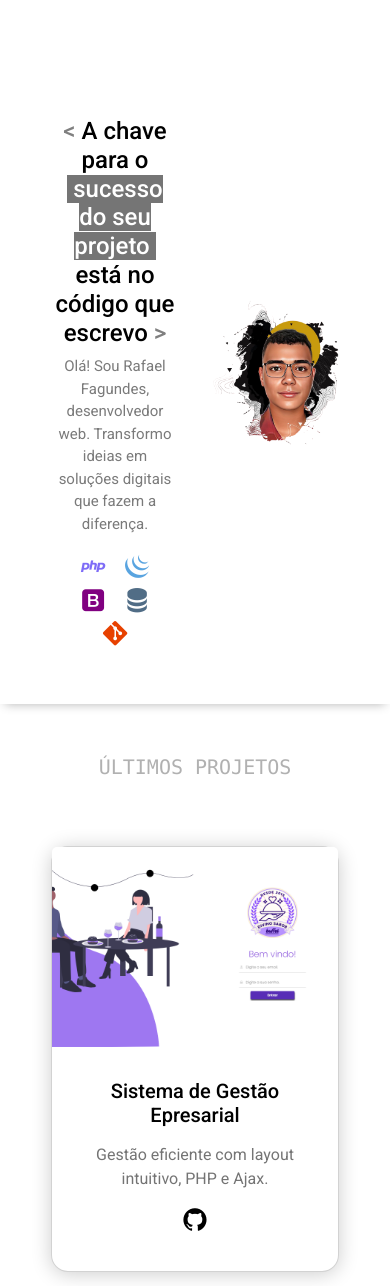
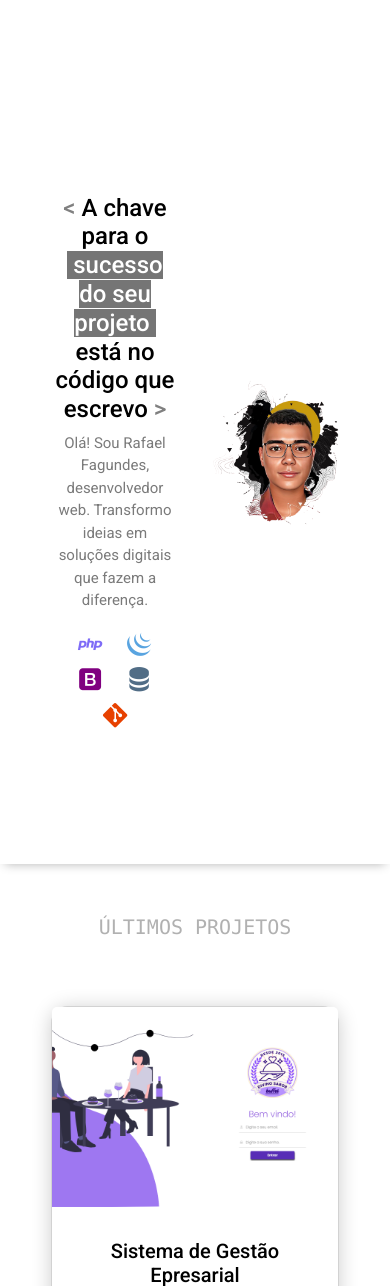
Before and after one commit to FalconTFagundes/my-portfolio, a PHP site: page /index.html in a window 390 px wide. Shown: the part 86-1372 px from the top of the page. Run offline with PHP 8.4, Linux system fonts and the light colour scheme; some libraries are stand-ins or nearby versions.

Commit message:
definindo height mobile hero-section

```diff
--- a/assets/css/style.css
+++ b/assets/css/style.css
@@ -474,8 +474,8 @@ canvas {
 
 
   .hero-section {
-    height: 40rem !important;
-
+    height: 50rem !important;
+    font-size: 20px !important;
   }
 
 
```
